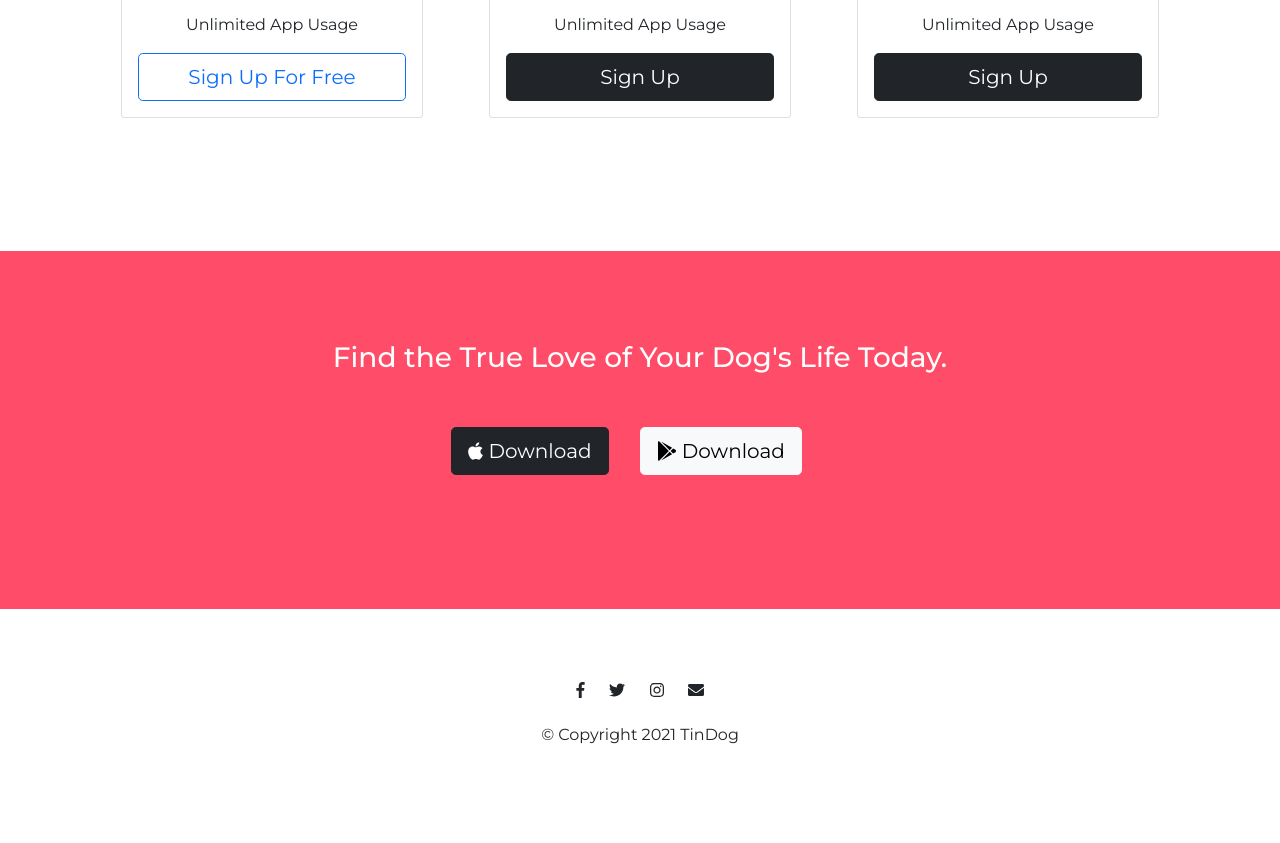
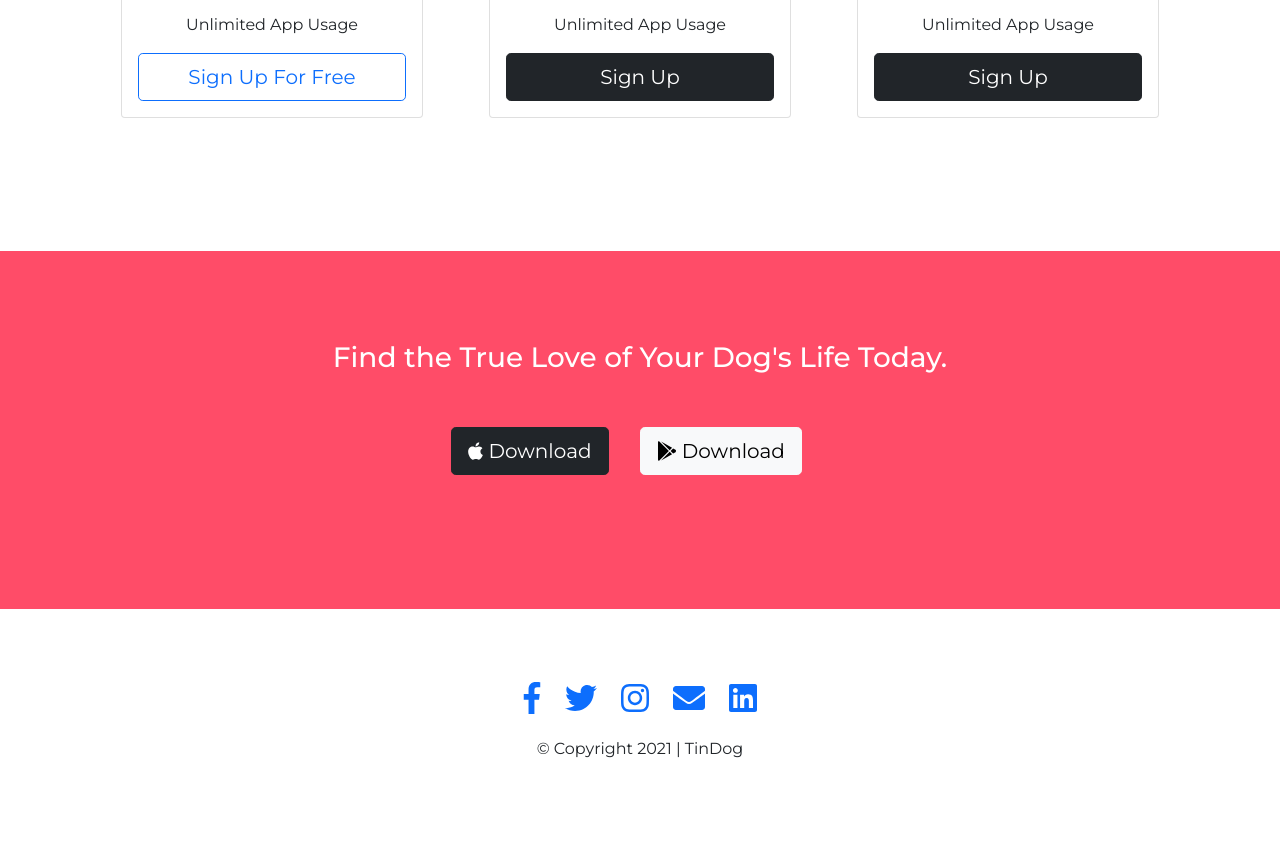
Before and after one commit to rashmiraj513/tindog, a plain HTML site: page index.html in a window 1280 px wide. Shown: the part 2359-3202 px from the top of the page. Drawn offline with nearby package versions, Linux system fonts and the light colour scheme.

Commit message:
Update index.html

```diff
--- a/index.html
+++ b/index.html
@@ -4,7 +4,7 @@
         <meta charset="UTF-8">
         <meta http-equiv="X-UA-Compatible" content="IE=edge">
         <!-- <meta name="viewport" content="width=device-width, initial-scale=1.0"> -->
-        <title>TinDog</title>
+        <title>TinDog | A Dog Magazine</title>
         <link rel="stylesheet" href="css/styles.css">
         <link rel="shortcut icon" href="img/android-chrome-512x512.png" type="image/x-icon" sizes="512x512">
 
@@ -219,11 +219,12 @@
 
         <footer id="footer">
             <div class="container-fluid">
-                <i class="social-icon fab fa-facebook-f"></i>
-                <i class="social-icon fab fa-twitter"></i>
-                <i class="social-icon fab fa-instagram"></i>
-                <i class="social-icon fas fa-envelope"></i>
-                <p>© Copyright 2021 TinDog</p>
+                <a href="https://www.facebook.com/"><i class="social-icon fab fa-facebook-f fa-2x"></i></a>
+                <a href="https://twitter.com/"><i class="social-icon fab fa-twitter fa-2x"></i></a>
+                <a href="https://www.instagram.com/"><i class="social-icon fab fa-instagram fa-2x"></i></a>
+                <a href="https://mail.google.com/"><i class="social-icon fas fa-envelope fa-2x"></i></a>
+                <a href="https://linkedin.com/"><i class="social-icon fab fa-linkedin fa-2x"></i></a>
+                <p>© Copyright 2021 | TinDog</p>
             </div>
         </footer>
     </body>
```
